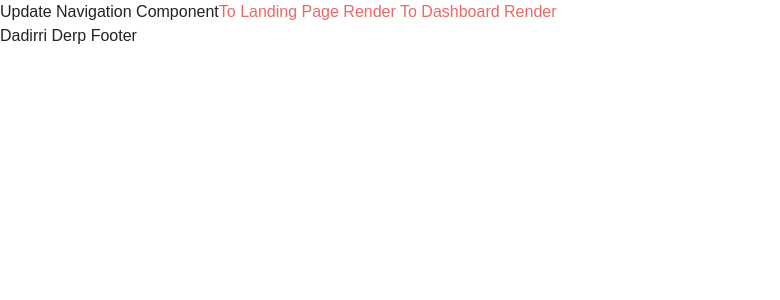
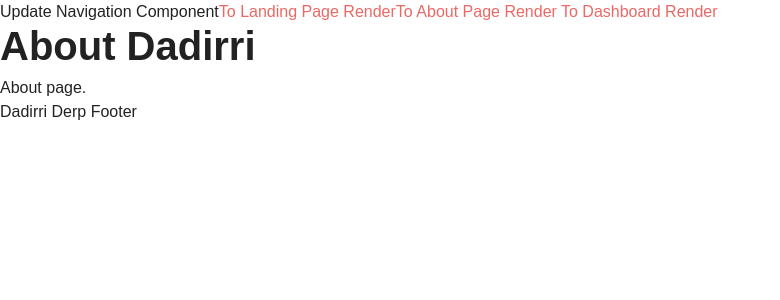
Before and after one commit to jlevine84/Project3, a React (Create React App) app in the folder client/: page /about in a window 1280 px wide. Shown: the top 300 px of the page, without its empty margins (0-780 px from the left). Built offline with nearby package versions, Linux system fonts and the light colour scheme; no server answers; a web font is replaced by a local one.

Commit message:
folder structure and about page update

```diff
--- a/client/src/App.js
+++ b/client/src/App.js
@@ -5,8 +5,9 @@ import SignupForm from './pages/Auth/SignupForm';
 import Nav from "./components/Nav";
 import AUTH from './utils/AUTH';
 import Footer from './components/Footer/Footer'
-import Dashboard from './components/Dashboard/Dashboard'
-import Landing from './components/Landing/Landing'
+import Dashboard from './pages/Dashboard/Dashboard'
+import Landing from './pages/Landing/Landing'
+import About from './pages/About/About'
 
 
 class App extends Component {
@@ -70,6 +71,7 @@ class App extends Component {
 				<Nav user={this.state.user} logout={this.logout}/>
 				<Switch>
 					<Route exact path="/" component={() => <Landing user={this.state.user}/>} />
+					<Route exact path="/about" component={() => <About user={this.state.user}/>} />
 					<Route exact path="/dashboard" component={() => <Dashboard user={this.state.user}/>} />
 				</Switch>
 
--- a/client/src/components/Nav/Nav.js
+++ b/client/src/components/Nav/Nav.js
@@ -25,6 +25,7 @@ const Nav = (props) => {
     <nav>
       Update Navigation Component
       <Link to="/">To Landing Page Render</Link>
+      <Link to="/about">To About Page Render</Link>
       <Link to="/dashboard"> To Dashboard Render</Link>
       {/* <Col size="md-2">
         <Link to="/" className="navbar-brand">Dadirri</Link>
--- /dev/null
+++ b/client/src/pages/About/About.js
@@ -0,0 +1,13 @@
+import React from 'react'
+import './about.css'
+
+function About() {
+  return (
+    <div>
+      <h1>About Dadirri</h1>
+      About page.
+    </div>
+  )
+}
+
+export default About
--- a/client/src/components/Landing/Landing.js
+++ b/client/src/pages/Landing/Landing.js
@@ -5,6 +5,7 @@ function Landing() {
   return (
     <div className="Jumbotron">
       <h1>Dadirri Landing Page</h1>
+      Derp! Landing Page
     </div>
   )
 }
```
Also changed, not shown: client/src/pages/About/about.css (added), client/src/pages/Dashboard/Dashboard.js (renamed from client/src/components/Dashboard/Dashboard.js), client/src/pages/Dashboard/dashboard.css (added), client/src/pages/Landing/landing.css (added).
